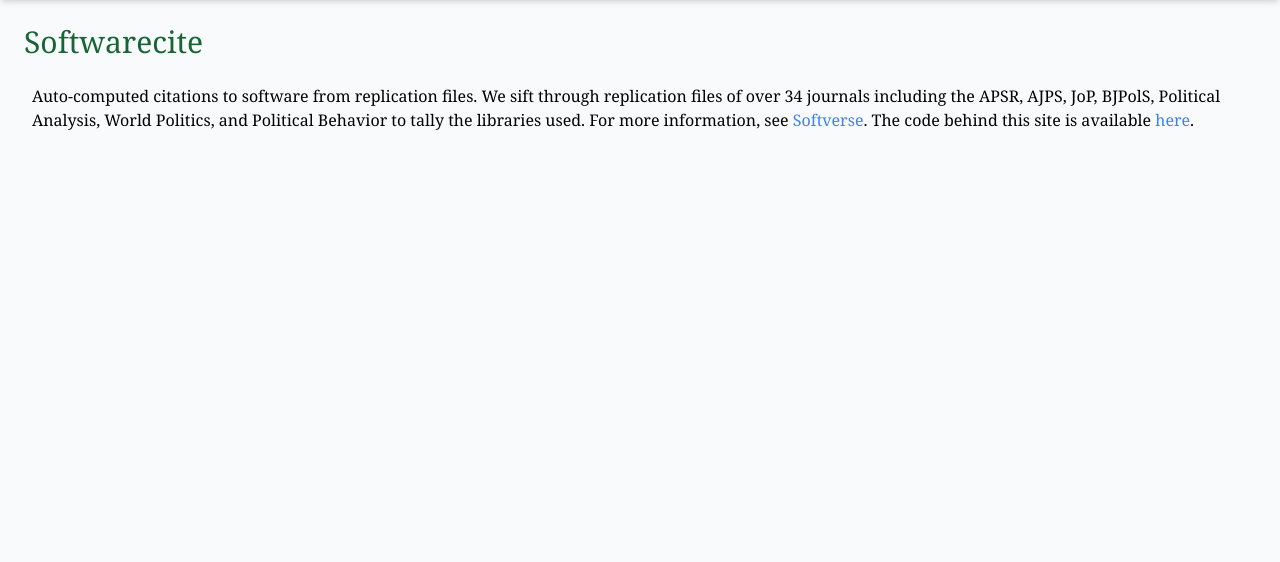
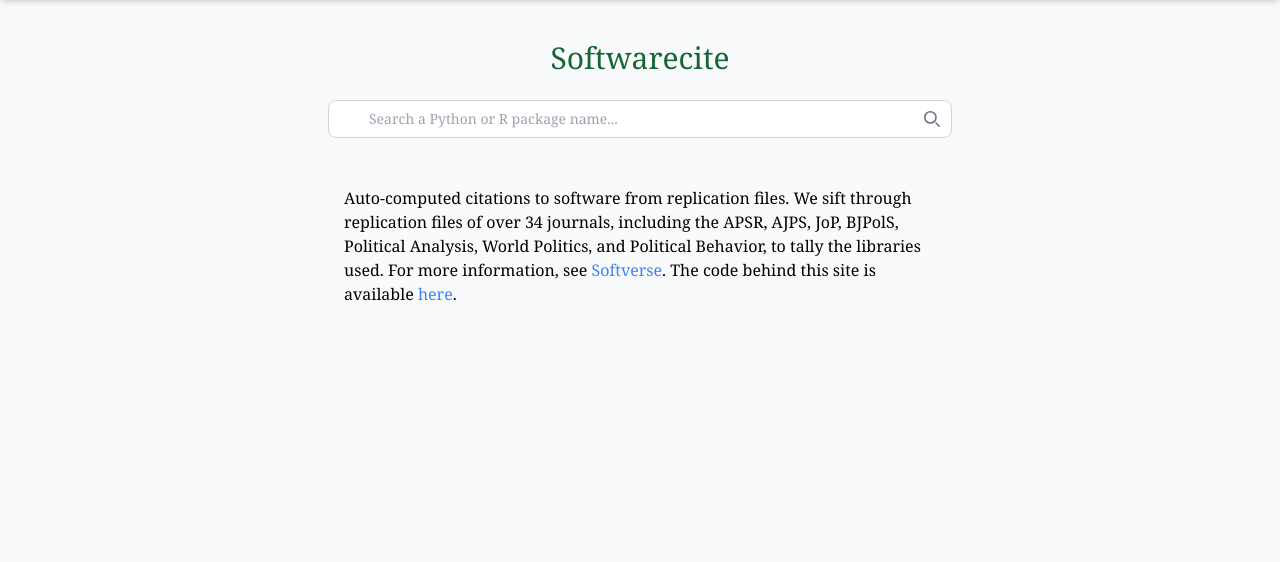
Before and after one commit to recite/softwarecite.com, a Django app: page / in a window 1280 px wide. Shown: the part 64-626 px from the top of the page. Run offline with Django 5.2, Linux system fonts and the light colour scheme; some libraries are stand-ins or nearby versions.

Commit message:
add search box in home page

```diff
--- a/softwarecite/front/templates/index.html
+++ b/softwarecite/front/templates/index.html
@@ -1,13 +1,25 @@
 {% extends "base.html" %}
 
 {% block content %}
-<h1 class="text-3xl text-green-800 p-2">Softwarecite</h1>
-<div class="p-4">
-  Auto-computed citations to software from replication files.
+<div class="container mx-auto flex flex-col items-center justify-center">
+  <h1 class="text-3xl text-green-800 p-2 mt-4">Softwarecite</h1>
+  <div class="relative w-full lg:w-1/2 mt-4">
+    <input type="text" id="search-navbar"
+      class="block w-full h-400 p-2 pl-10 pr-2 text-sm text-gray-800 border border-gray-300 rounded-lg bg-white focus:ring-blue-500 focus:border-blue-500 dark:bg-gray-50 dark:border-gray-600 dark:placeholder-gray-400 dark:text-gray-800 dark:focus:ring-blue-500 dark:focus:border-blue-500"
+      placeholder="Search a Python or R package name...">
 
-  We sift through replication files of over 34 journals including the APSR, AJPS, JoP, BJPolS, Political Analysis, World Politics, and Political Behavior to tally the libraries used.
-
-  For more information, see <a class="text-blue-500 hover:underline" href="https://github.com/recite/softverse" target="_blank">Softverse</a>. The code behind this site is available <a class="text-blue-500 hover:underline" href="https://github.com/recite/softwarecite.com" target="_blank">here</a>.
-
+    <div class="absolute inset-y-0 right-0 flex items-center pr-3 pointer-events-none">
+      <svg class="w-4 h-4 text-gray-500" aria-hidden="true"
+        xmlns="http://www.w3.org/2000/svg" fill="none" viewBox="0 0 20 20">
+        <path stroke="currentColor" stroke-linecap="round" stroke-linejoin="round" stroke-width="2"
+          d="m19 19-4-4m0-7A7 7 0 1 1 1 8a7 7 0 0 1 14 0Z" />
+      </svg>
+      <span class="sr-only">Search icon</span>
+    </div>
+  </div>
+  <div class="w-full lg:w-1/2 p-4 mt-8">
+    Auto-computed citations to software from replication files. We sift through replication files of over 34 journals, including the APSR, AJPS, JoP, BJPolS, Political Analysis, World Politics, and Political Behavior, to tally the libraries used.
+    For more information, see <a class="text-blue-500 hover:underline" href="https://github.com/recite/softverse" target="_blank">Softverse</a>. The code behind this site is available <a class="text-blue-500 hover:underline" href="https://github.com/recite/softwarecite.com" target="_blank">here</a>.
+  </div>
 </div>
 {% endblock content %}
```
